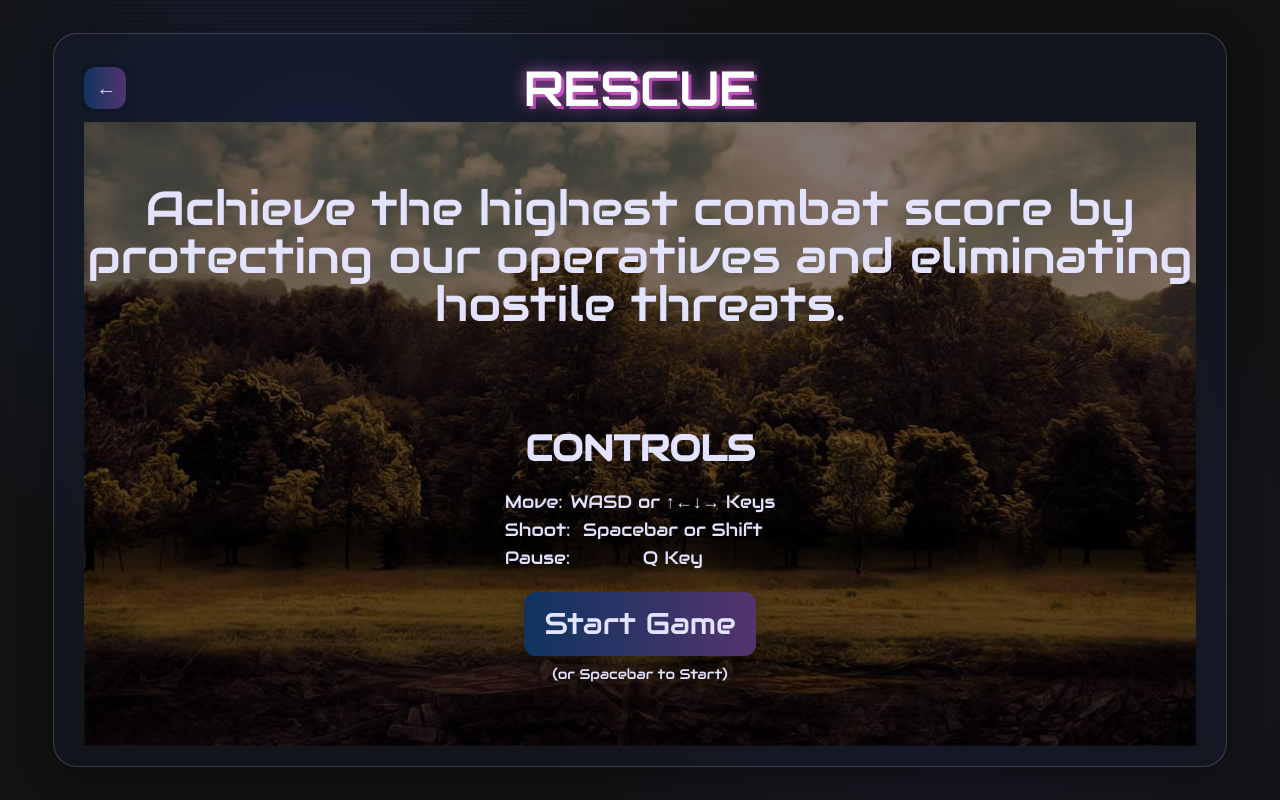
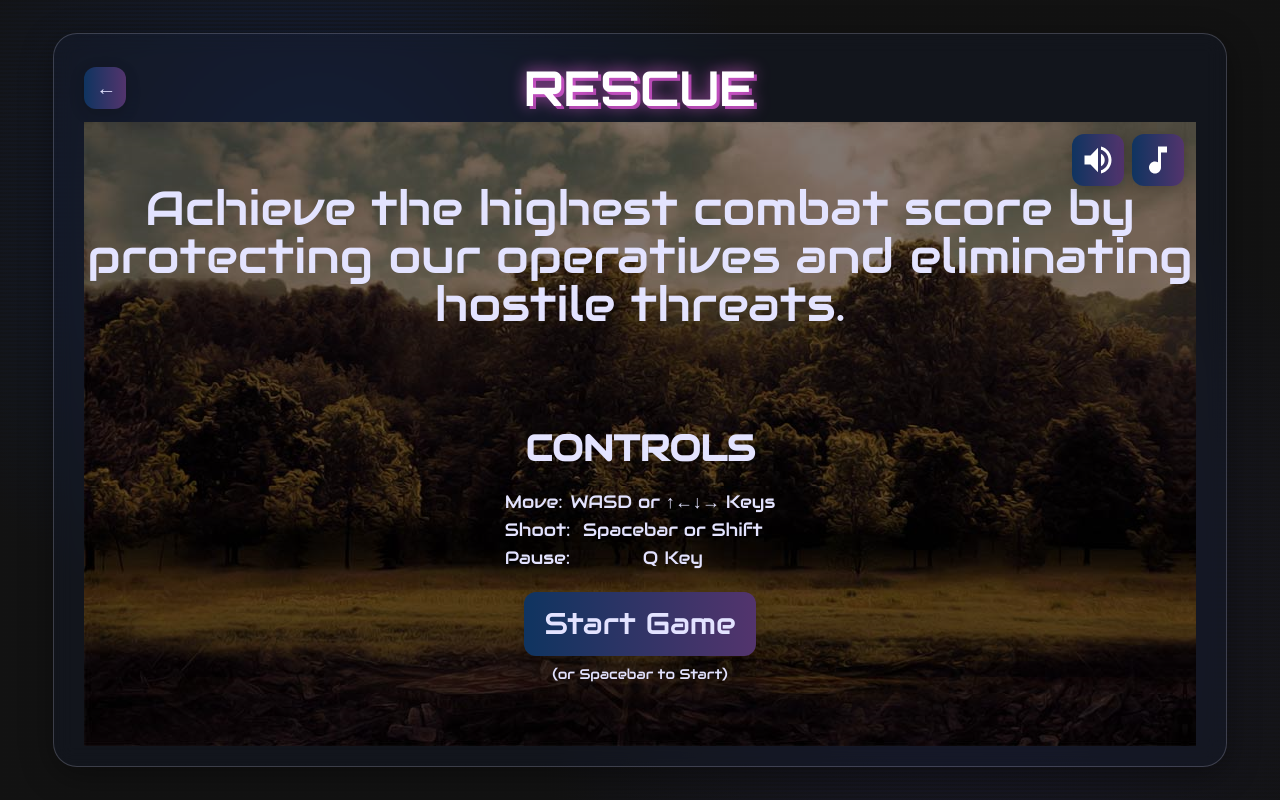
Before and after one commit to GustavoDan/gustavodan-games, a Next.js app: page /rescue in a window 1280 px wide. Built offline with nearby package versions, Linux system fonts and the light colour scheme.

Commit message:
Rescue: Add volume controls to start page and fix useEffect/Callback dependencies

```diff
--- a/src/app/rescue/Hud.tsx
+++ b/src/app/rescue/Hud.tsx
@@ -1,5 +1,5 @@
-import { VolumeToggleButton } from "@/components/buttons";
 import LifeBar from "./LifeBar";
+import VolumeControls from "./VolumeControls";
 
 interface HudProps {
     playerLife: number;
@@ -24,18 +24,12 @@ const Hud = ({
         <div className="flex flex-col justify-between h-full p-3">
             <div className="flex justify-between">
                 <LifeBar playerLife={playerLife} />
-                <div className="flex items-center justify-center gap-2 text-white">
-                    <VolumeToggleButton
-                        type="sound"
-                        isActive={isSoundEnabled}
-                        onToggle={onSoundToggle}
-                    />
-                    <VolumeToggleButton
-                        type="music"
-                        isActive={isMusicEnabled}
-                        onToggle={onMusicToggle}
-                    />
-                </div>
+                <VolumeControls
+                    isSoundEnabled={isSoundEnabled}
+                    isMusicEnabled={isMusicEnabled}
+                    onSoundToggle={onSoundToggle}
+                    onMusicToggle={onMusicToggle}
+                />
             </div>
             <div className="text-3xl flex gap-10">
                 <span>Score: {score}</span>
--- a/src/app/rescue/Rescue.tsx
+++ b/src/app/rescue/Rescue.tsx
@@ -46,6 +46,7 @@ import {
 import Ally from "./Ally";
 import Explosion from "./Explosion";
 import Hud from "./Hud";
+import VolumeControls from "./VolumeControls";
 import { loadHighScore, setHighScore } from "@/utils/highScore";
 import { loadVolumeSettings, saveVolumeSettings } from "@/utils/volume";
 import useSound from "@/hooks/useSound";
@@ -141,6 +142,8 @@ const Rescue = () => {
         stop,
         sounds.backgroundMusic.stop,
         sounds.gameOverMusic.playLoop,
+        sounds.backgroundMusic,
+        sounds.gameOverMusic,
     ]);
 
     const handleStart = useCallback(() => {
@@ -159,14 +162,14 @@ const Rescue = () => {
         gameState.player.life,
         start,
         worldHeight,
-        sounds.gameOverMusic.stop,
-        sounds.backgroundMusic.playLoop,
+        sounds.backgroundMusic,
+        sounds.gameOverMusic,
     ]);
 
     const handlePause = useCallback(() => {
         togglePause();
         sounds.backgroundMusic.togglePause();
-    }, [togglePause, sounds.backgroundMusic.togglePause]);
+    }, [togglePause, sounds.backgroundMusic]);
 
     const pause = useCallback(() => {
         if (engineState === "RUNNING") handlePause();
@@ -354,7 +357,15 @@ const Rescue = () => {
                         pause: "Q Key",
                     }}
                     headline="Achieve the highest combat score by protecting our operatives and eliminating hostile threats."
-                />
+                >
+                    <VolumeControls
+                        absolute
+                        isSoundEnabled={isSoundEnabled}
+                        isMusicEnabled={isMusicEnabled}
+                        onSoundToggle={setIsSoundEnabled}
+                        onMusicToggle={setIsMusicEnabled}
+                    />
+                </GameOverlay.StartScreen>
 
                 <GameOverlay.PauseScreen />
 
--- /dev/null
+++ b/src/app/rescue/VolumeControls.tsx
@@ -0,0 +1,43 @@
+import { VolumeToggleButton } from "@/components/buttons";
+import { cn } from "@/utils/cn";
+
+interface VolumeControlsProps {
+    isSoundEnabled: boolean;
+    isMusicEnabled: boolean;
+    onSoundToggle: (isActive: boolean) => void;
+    onMusicToggle: (isActive: boolean) => void;
+    className?: string;
+    absolute?: boolean;
+}
+
+const VolumeControls = ({
+    isSoundEnabled,
+    isMusicEnabled,
+    onSoundToggle,
+    onMusicToggle,
+    className,
+    absolute = false,
+}: VolumeControlsProps) => {
+    return (
+        <div
+            className={cn(
+                "flex items-center justify-center gap-2 text-white",
+                absolute && "absolute top-3 right-3",
+                className
+            )}
+        >
+            <VolumeToggleButton
+                type="sound"
+                isActive={isSoundEnabled}
+                onToggle={onSoundToggle}
+            />
+            <VolumeToggleButton
+                type="music"
+                isActive={isMusicEnabled}
+                onToggle={onMusicToggle}
+            />
+        </div>
+    );
+};
+
+export default VolumeControls;
```
